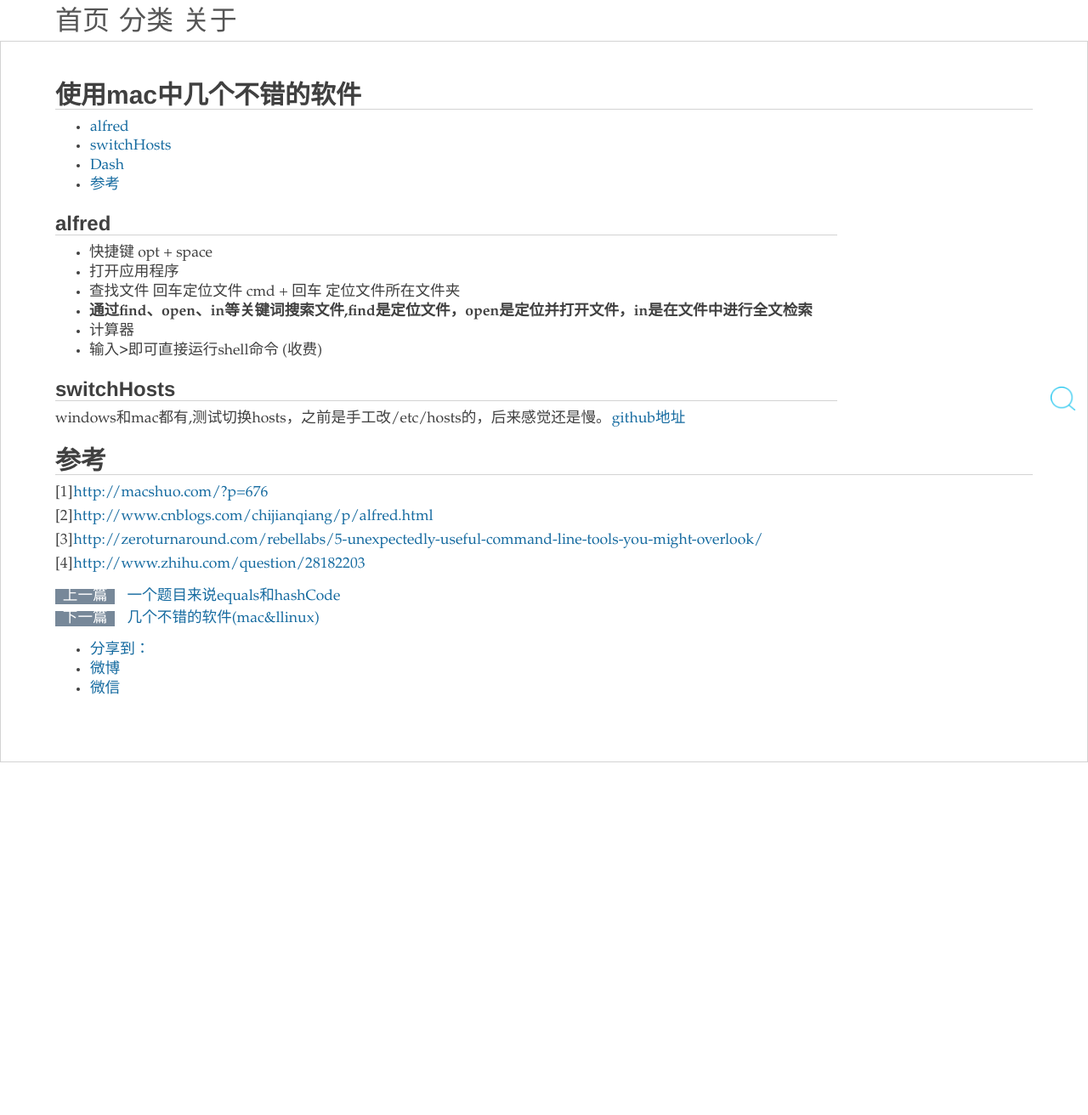
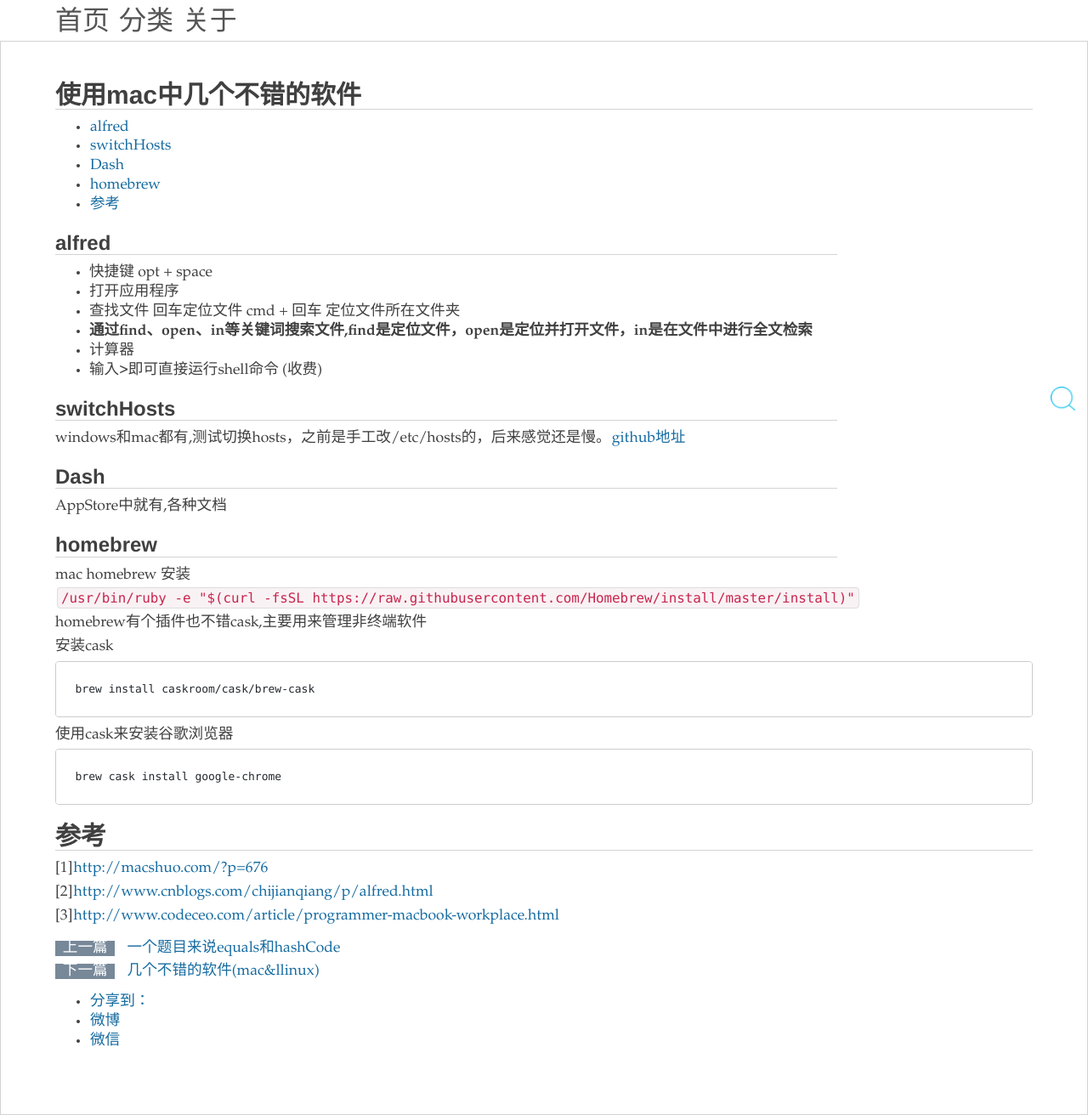
Before and after one commit to zy123a/lcj1992.github.com, a Jekyll site: the page built from _posts/tool/mac/2016-03-21-mac_softs.md, in a window 1280 px wide. Shown: the whole page at 85% size. Built offline with Jekyll 4.4.1, drawn with Linux system fonts in a browser that asks for light colours; nearby versions of some CDN libraries; comment, search, counter and statistics services are not loaded; before the commit the page ends 900 px from its top, so only the background shows below that.

Commit message:
移动位置

```diff
--- a/_posts/tool/mac/2016-03-21-mac_softs.md
+++ b/_posts/tool/mac/2016-03-21-mac_softs.md
@@ -8,6 +8,7 @@
 *   [alfred](#alfred)
 *   [switchHosts](#switchhosts)
 *   [Dash](#dash)
+*   [homebrew](#homebrew)
 *	[参考](#ref)
 
 
@@ -24,12 +25,30 @@
 
 windows和mac都有,测试切换hosts，之前是手工改/etc/hosts的，后来感觉还是慢。[github地址](https://github.com/oldj/SwitchHosts)
 
+### Dash
+
+AppStore中就有,各种文档
+
+### homebrew
+
+mac homebrew 安装
+
+`/usr/bin/ruby -e "$(curl -fsSL https://raw.githubusercontent.com/Homebrew/install/master/install)"`
+
+homebrew有个插件也不错cask,主要用来管理非终端软件
+
+安装cask
+
+    brew install caskroom/cask/brew-cask
+
+使用cask来安装谷歌浏览器
+
+    brew cask install google-chrome
+
 ## 参考 {#ref}
 
 [1]<http://macshuo.com/?p=676>
 
 [2]<http://www.cnblogs.com/chijianqiang/p/alfred.html>
 
-[3]<http://zeroturnaround.com/rebellabs/5-unexpectedly-useful-command-line-tools-you-might-overlook/>
-
-[4]<http://www.zhihu.com/question/28182203>
+[3]<http://www.codeceo.com/article/programmer-macbook-workplace.html>
```
Also changed, not shown: _posts/tool/2016-03-11-sublime.md (+19 -3 lines), _posts/unix/2015-12-27-temp.md (+0 -14 lines).
